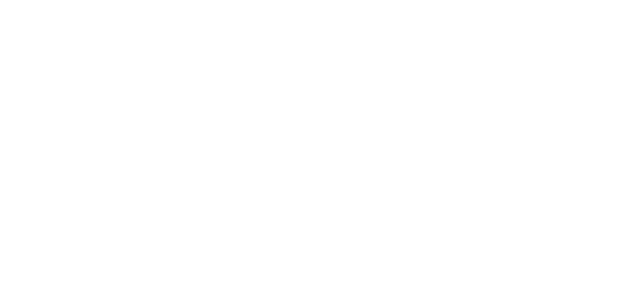
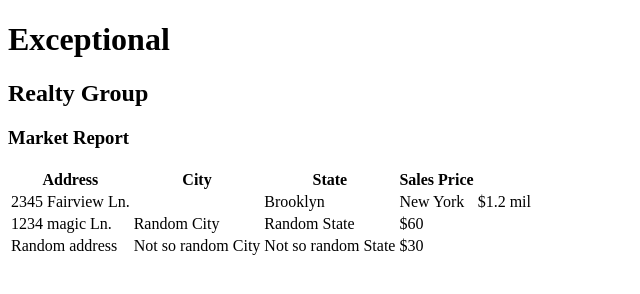
Before and after one commit to LaloCode/exceptional-realty, a plain HTML site: page market-report.html in a window 1280 px wide. Shown: the whole page, without its empty margins (0-640 px from the left). Drawn offline with Linux system fonts and the light colour scheme.

```diff
--- a/market-report.html
+++ b/market-report.html
@@ -0,0 +1,41 @@
+<!DOCTYPE html>
+<html lang="en">
+<head>
+  <meta charset="UTF-8">
+  <title>Exceptional Realty Group - Luxury Homes - Market Report</title>
+</head>
+<body>
+  <h1>Exceptional</h1>
+  <h2>Realty Group</h2>
+
+  <h3>Market Report</h3>
+
+  <table>
+    <tr>
+      <th>Address</th>
+      <th>City</th>
+      <th>State</th>
+      <th>Sales Price</th>
+    </tr>
+    <tr>
+      <td>2345 Fairview Ln.<td>
+      <td>Brooklyn</td>
+      <td>New York</td>
+      <td>$1.2 mil</td>
+    </tr>
+    <tr>
+      <td>1234 magic Ln.</td>
+      <td>Random City</td>
+      <td>Random State</td>
+      <td>$60</td>
+    </tr>
+    <tr>
+      <td>Random address</td>
+      <td>Not so random City</td>
+      <td>Not so random State</td>
+      <td>$30</td>
+    </tr>
+  </table>
+
+</body>
+</html>
```
Also changed, not shown: index.html (+4 -1 lines).
